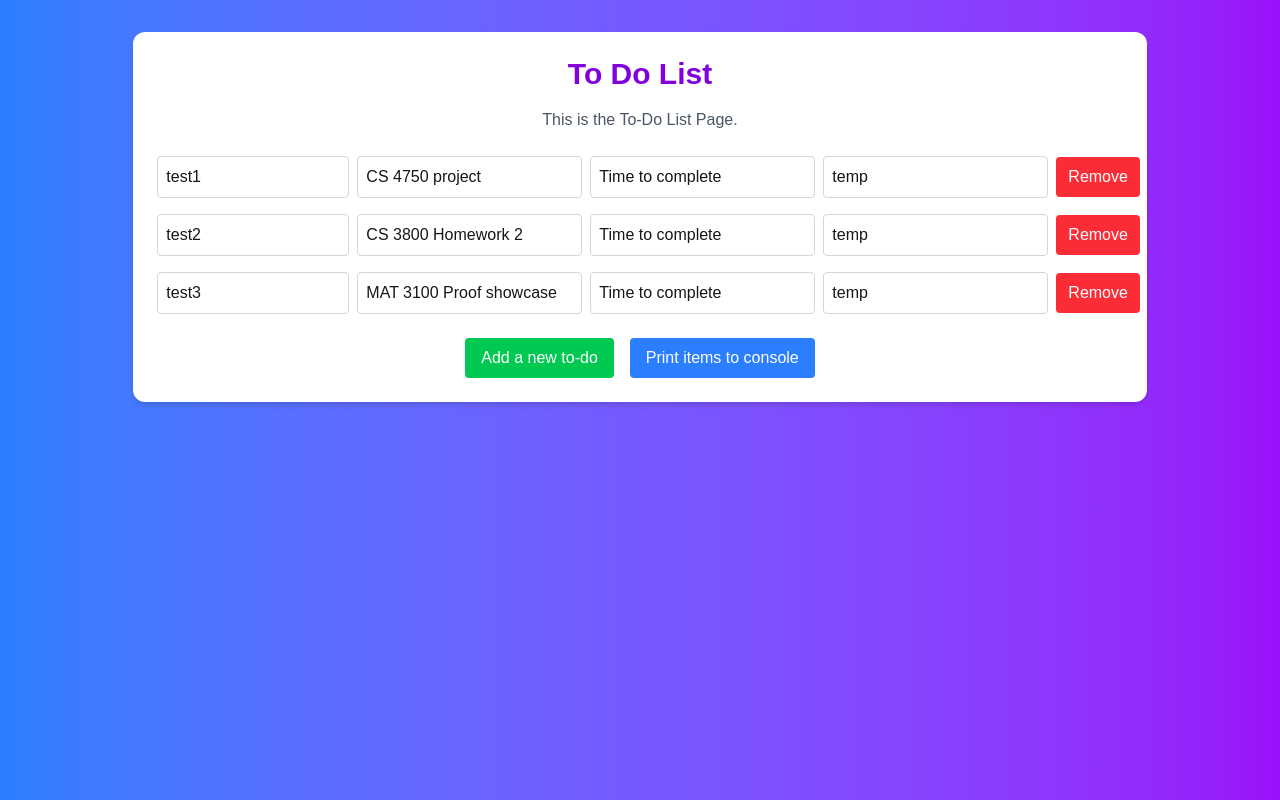
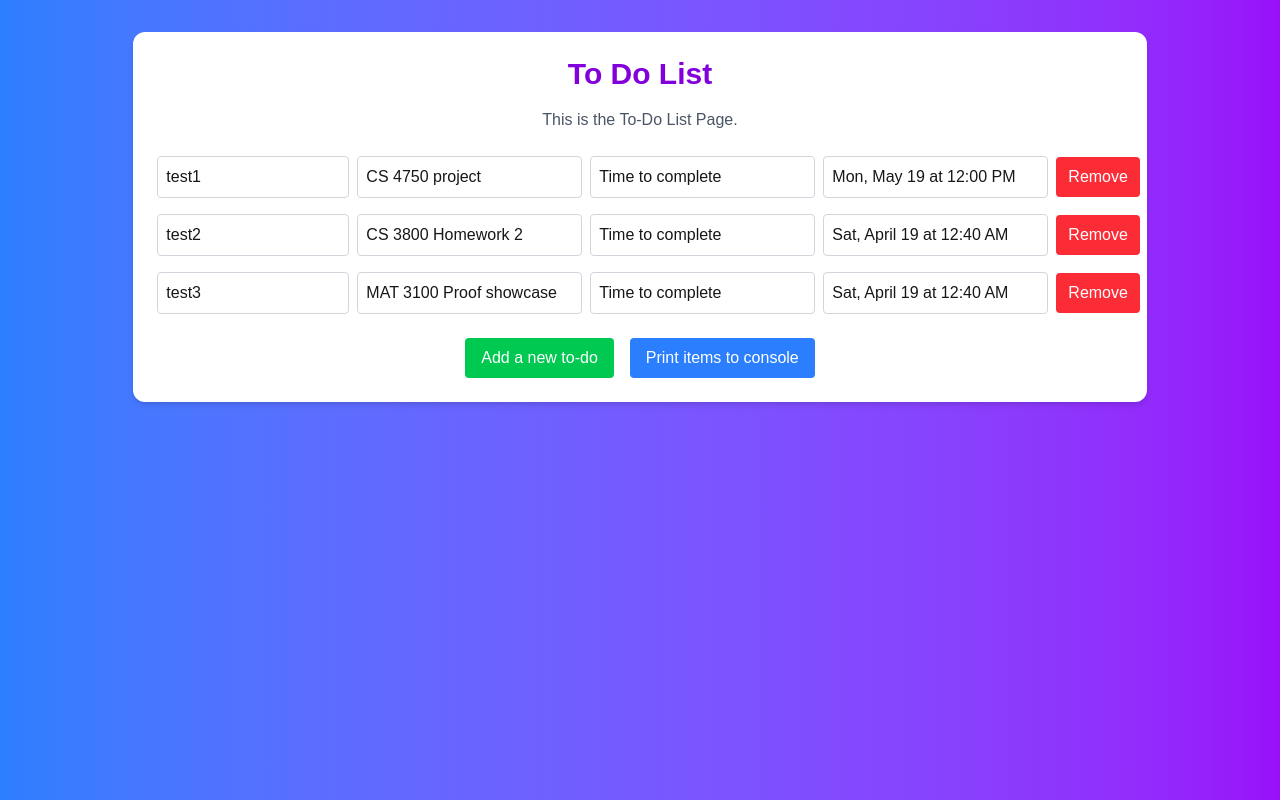
Before and after one commit to BronoHacks-Daedalian/daedalian, a Next.js app in the folder daedalian/: page /todo in a window 1280 px wide. Built offline with nearby package versions, Linux system fonts and the light colour scheme.

Commit message:
Due date

```diff
--- a/daedalian/src/app/todo/page.tsx
+++ b/daedalian/src/app/todo/page.tsx
@@ -5,7 +5,7 @@ import React, { useState } from 'react';
 
 export default function ToDo() {
   const [toDoListItems, setToDoListItems] = useState([
-    new TodoItem("test1", "CS 4750 project", "Time to complete", new Date()),
+    new TodoItem("test1", "CS 4750 project", "Time to complete", new Date(2025, 4, 19, 12, 0)),
     new TodoItem("test2", "CS 3800 Homework 2", "Time to complete", new Date()),
     new TodoItem("test3", "MAT 3100 Proof showcase", "Time to complete", new Date()),
   ]);
@@ -80,7 +80,7 @@ export default function ToDo() {
               />
               <input
                 type="text"
-                value={ToDoItem.getDueDate()}
+                value={ToDoItem.getFormattedDueDate()}
                 onChange={(e) => handleEdit(index, "description", e.target.value)}
                 className="flex-grow mr-2 p-2 border border-gray-300 rounded focus:outline-none focus:ring-2 focus:ring-blue-500"
               />
--- a/daedalian/src/app/todo/todoItem.ts
+++ b/daedalian/src/app/todo/todoItem.ts
@@ -7,10 +7,17 @@ export class TodoItem {
     ) { }
 
     getSummary() {
-        return `${this.title}: ${this.description}, due: ${this.dueDate}, total time to complete: ${this.time}`
+        return `${this.title}: ${this.description}, due: ${this.getFormattedDueDate()}, total time to complete: ${this.time}`
     }
 
-    getDueDate() {
-        return `temp`
+    getFormattedDueDate() {
+        return this.dueDate.toLocaleString('en-US', {
+            weekday: 'short',
+            month: 'long',
+            day: 'numeric',
+            hour: 'numeric',
+            minute: '2-digit',
+            hour12: true
+        });
     }
 }
```
